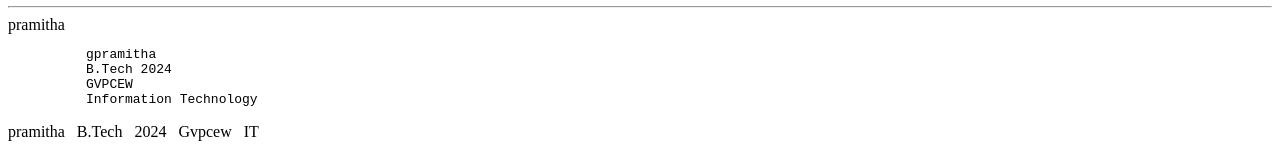
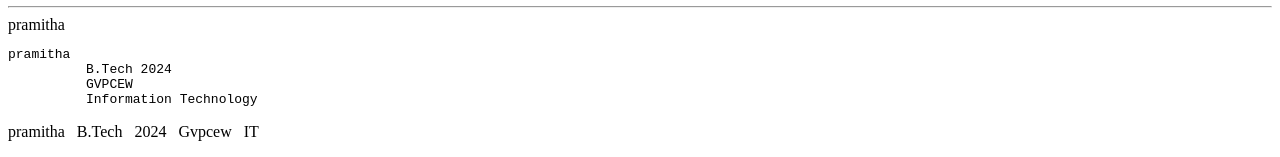
Before and after one commit to JettiPramithaSri/FrontEnd, a plain HTML site: page index.html in a window 1280 px wide. Shown: the part 458-615 px from the top of the page. Drawn offline with Linux system fonts and the light colour scheme.

Commit message:
Block and Inline Elements

```diff
--- a/index.html
+++ b/index.html
@@ -38,7 +38,7 @@
      <hr> pramitha
 
      <!--preserve Formatting Tag-->
-     <pre>          gpramitha
+     <pre>pramitha
           B.Tech 2024
           GVPCEW
           Information Technology</pre>
```
